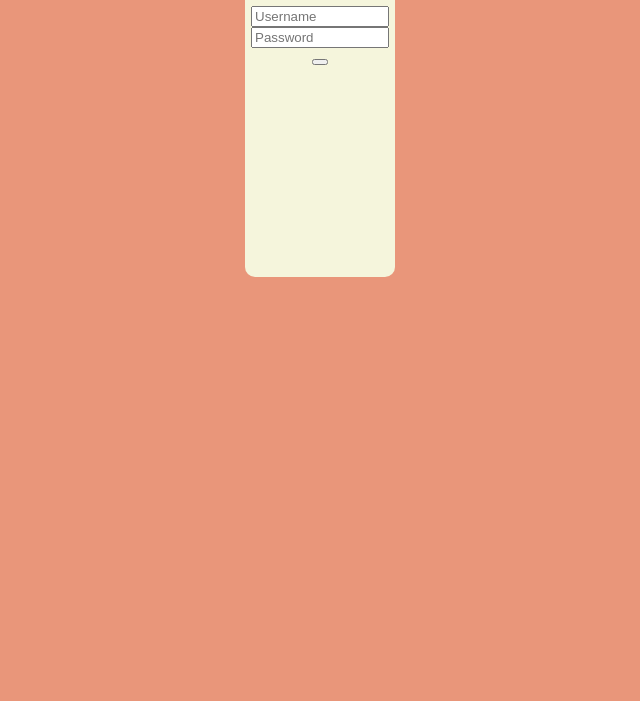
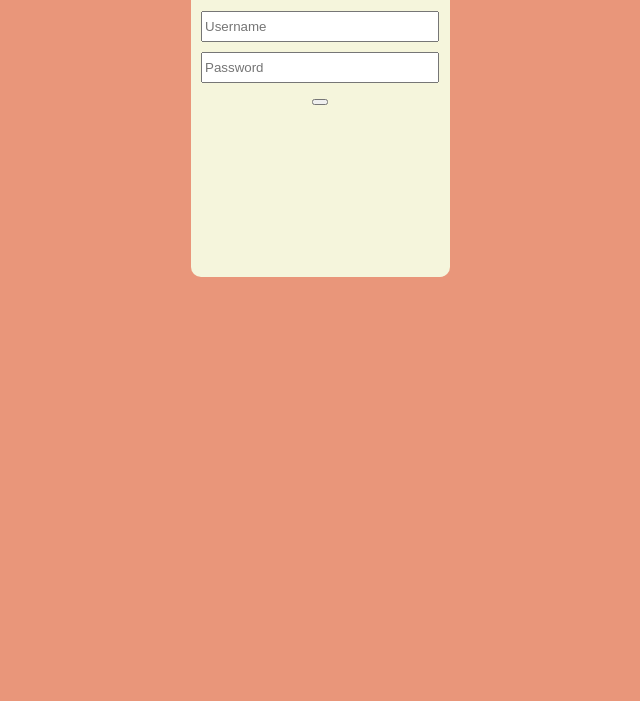
Before and after one commit to Iluze25/latihan, a plain HTML site: page index.html in a window 1280 px wide. Shown: the part 99-800 px from the top of the page, without its empty margins (320-960 px from the left). Drawn offline with Linux system fonts and the light colour scheme.

Commit message:
Update style.css
Signed-off-by: Iluze25 <153940117+Iluze25@users.noreply.github.com>

```diff
--- a/style.css
+++ b/style.css
@@ -13,7 +13,7 @@ body {
     display: inline-block;
     position: relative;
     margin: 2vw;
-    width: 150px;
+    width:259px;
     height: 350px;
     background-color: beige;
 }
@@ -28,5 +28,7 @@ body {
 
 }
 .text {
-    width: 130px;
+    margin: 5px;
+    width: 230px;
+    height: 25px;
 }
```
